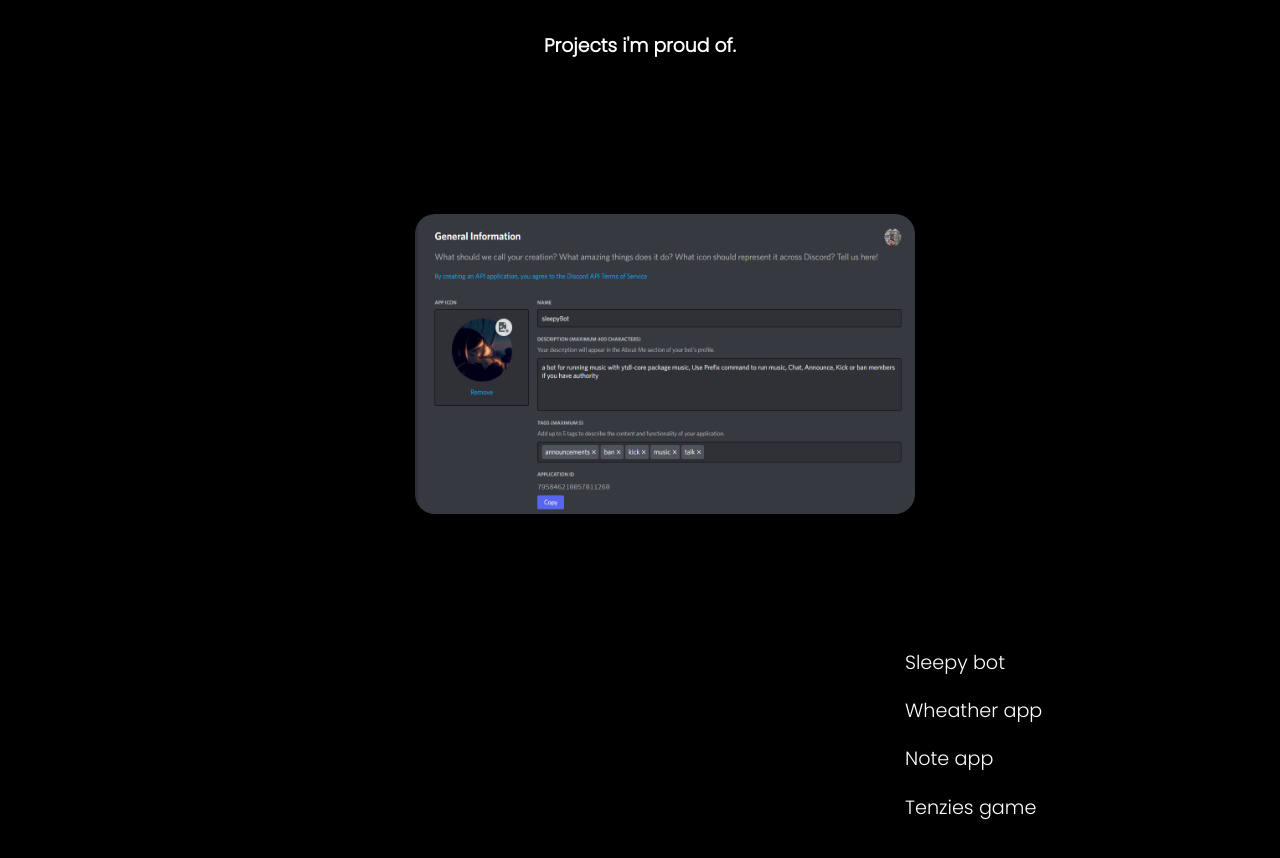
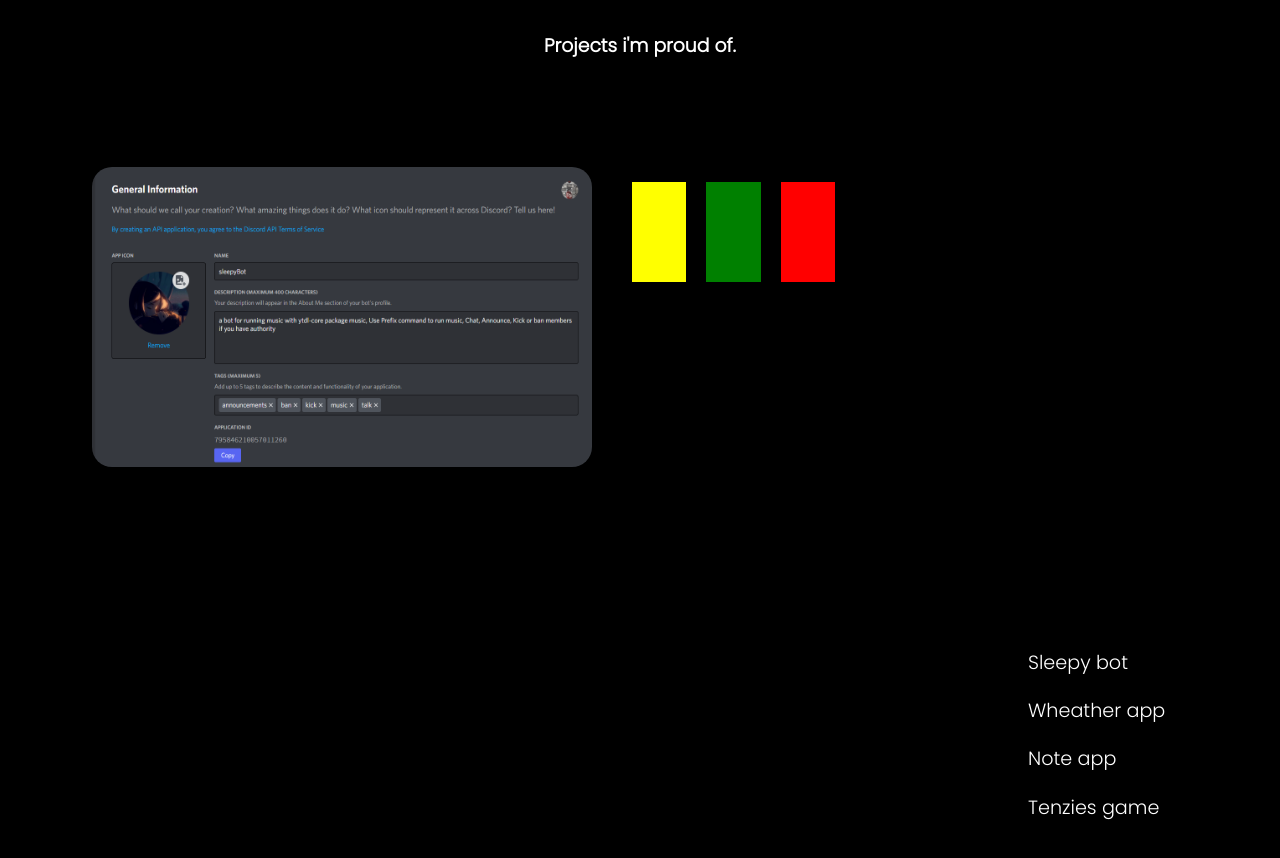
Before and after one commit to Abdelmoneim00/my-app, a React (Create React App) app: page / in a window 1280 px wide. Shown: the part 1620-2478 px from the top of the page. Built offline with nearby package versions, Linux system fonts and the light colour scheme.

Commit message:
working on the Project-head component

```diff
--- a/src/Components/smallComponents/ProjectComponent.js
+++ b/src/Components/smallComponents/ProjectComponent.js
@@ -5,10 +5,18 @@
 
     return (
         <div className="Project-component">
-            <div className="image-wrapper">
-                <img src={props.src}></img>
+            <div className="Project-head">
+                <div className="image-wrapper">
+                    <img src={props.src}></img>
+                </div>
+                <div className="charts">
+                    <div className="yellow"></div>
+                    <div className="green"></div>
+                    <div className="red"></div>
+                </div>
             </div>
         </div>
+
     )
 }
 
--- a/src/index.css
+++ b/src/index.css
@@ -160,7 +160,7 @@
 
 .Projects {
   width: 100%;
-  height: 90vh;
+  height: 180vh;
   color: white;
   margin-top: 2%;
 }
@@ -178,11 +178,14 @@
   padding-top: 50px;
 }
 
+.Projects-menu {
+  margin-left: 10%;
+}
+
 .Projects-nav {
   width: 200px;
   height: fit-content;
   font-size: 1.2rem;
-  margin-left: 100%;
   padding-top: 500px;
   margin-right: 0px;
 
@@ -200,12 +203,31 @@
 
 
 .Project-component {
-  width: 250px;
-  height: 400px;
+  width: 60%;
+  height: fit-content;
   margin-top: 3%;
   display: flex;
   justify-content: center;
   flex-direction: column;
+}
+
+.Project-head {
+  display: flex;
+  flex-direction: row;
+  justify-content: center;
+}
+
+.charts {
+  width: 30%;
+  margin-left: 15px;
+  display: flex;
+  flex-direction: row;
+  padding: 15px;
+}
+
+.charts div {
+  margin-left: 10px;
+  margin-right: 10px;
 }
 
 .image-wrapper {
@@ -219,7 +241,23 @@
   border-radius: 20px;
 }
 
+.yellow {
+  width: 100%;
+  height: 100px;
+  background-color: yellow;
+}
 
+.red {
+  width: 100%;
+  height: 100px;
+  background-color: red;
+}
+
+.green {
+  width: 100%;
+  height: 100px;
+  background-color: green;
+}
 
 
 
```
